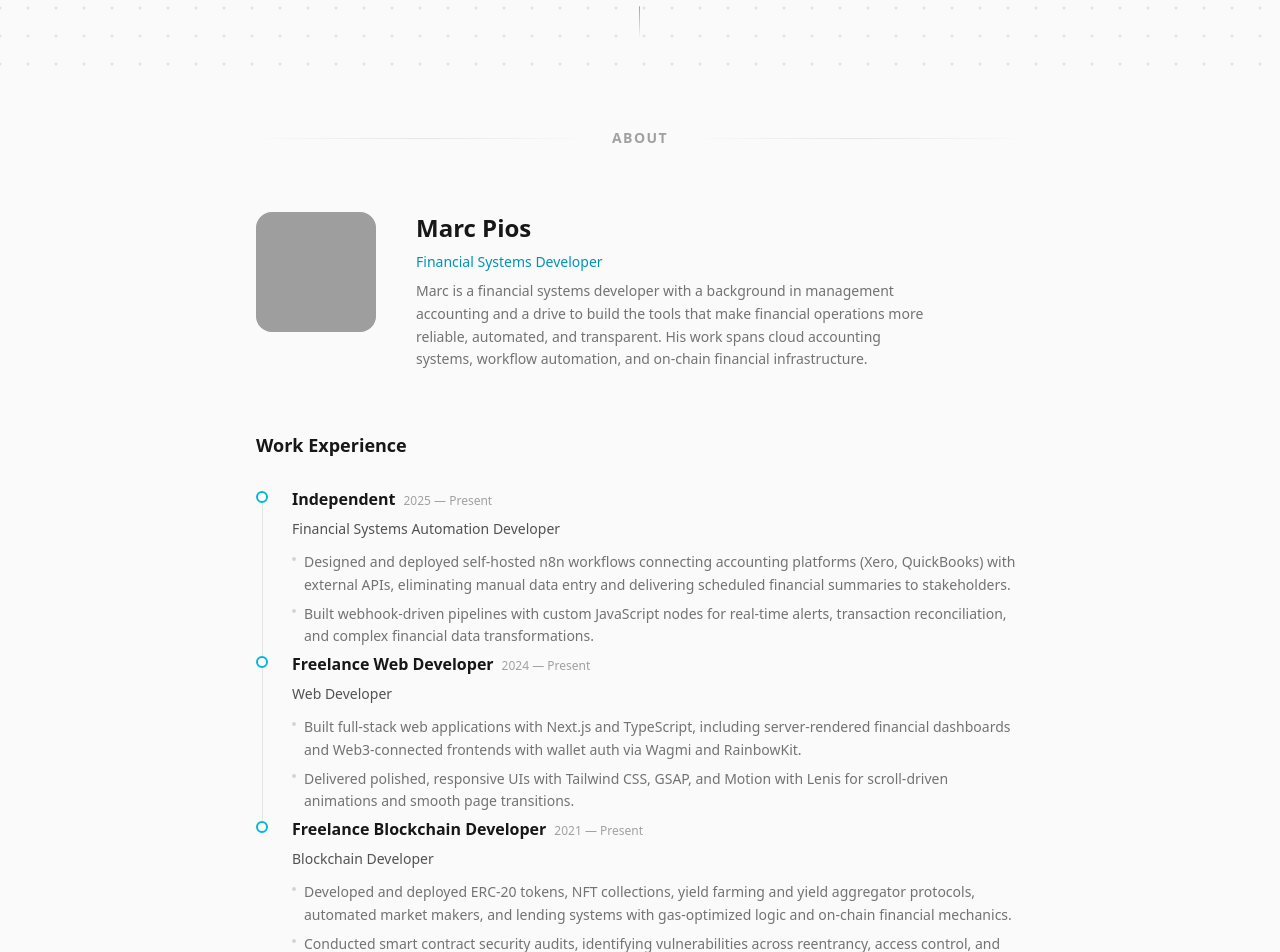
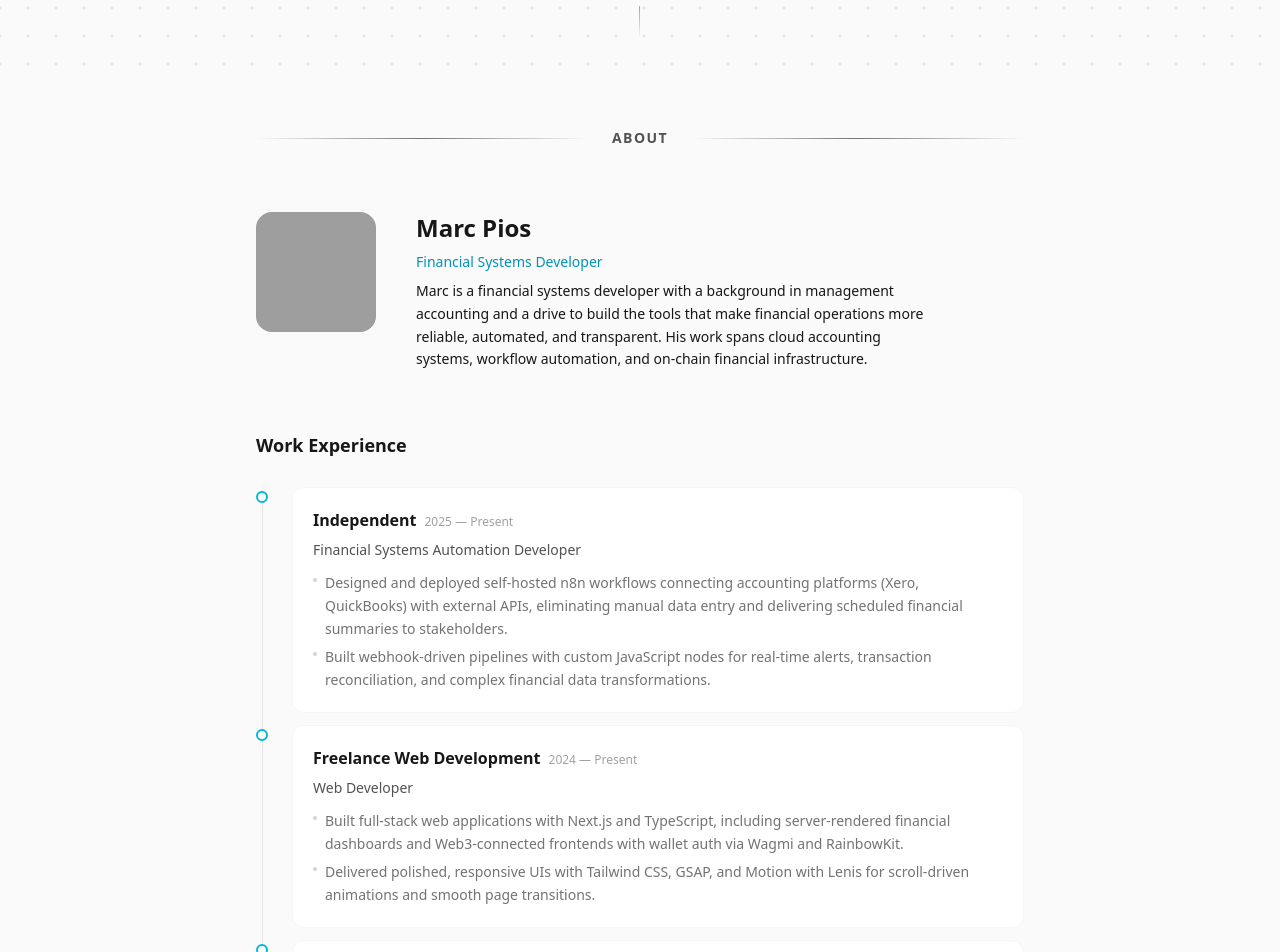
Before and after one commit to kristianism/marcpios-ui, a Next.js app: page / in a window 1280 px wide. Shown: the part 720-1672 px from the top of the page. Built offline with nearby package versions, Linux system fonts and the light colour scheme; grey boxes are pictures that could not be loaded.

Commit message:
Adjust card backgrounds and spacing

```diff
--- a/components/AboutSection.tsx
+++ b/components/AboutSection.tsx
@@ -15,11 +15,11 @@ export function AboutSection() {
         {/* Section Header */}
         <Reveal>
           <div className="mb-16 flex items-center gap-6">
-            <div className="h-px flex-1 bg-gradient-to-r from-transparent via-neutral-200 to-transparent dark:via-neutral-700" />
-            <h2 className="text-sm font-semibold uppercase tracking-widest text-neutral-400 dark:text-neutral-500">
+            <div className="h-px flex-1 bg-gradient-to-r from-transparent via-neutral-500 to-transparent dark:via-neutral-700" />
+            <h2 className="text-sm font-semibold uppercase tracking-widest text-neutral-600 dark:text-neutral-500">
               About
             </h2>
-            <div className="h-px flex-1 bg-gradient-to-r from-transparent via-neutral-200 to-transparent dark:via-neutral-700" />
+            <div className="h-px flex-1 bg-gradient-to-r from-transparent via-neutral-500 to-transparent dark:via-neutral-700" />
           </div>
         </Reveal>
 
@@ -38,7 +38,7 @@ export function AboutSection() {
                   quality={100}
                   priority
                   draggable={false}
-                  className="object-cover select-none pointer-events-none"
+                  className="object-cover pointer-evewnts-none"
                 />
               </div>
               <div className="space-y-2">
@@ -48,7 +48,7 @@ export function AboutSection() {
                 <p className="text-sm font-medium text-cyan-600 dark:text-cyan-400">
                   {person.role}
                 </p>
-                <p className="max-w-lg text-sm leading-relaxed text-neutral-500 dark:text-neutral-400">
+                <p className="max-w-lg text-sm leading-relaxed text-neutral-900 dark:text-neutral-400">
                   {about.intro.description}
                 </p>
               </div>
@@ -65,10 +65,10 @@ export function AboutSection() {
               </h3>
             </Reveal>
 
-            <div className="space-y-0">
+            <div className="space-y-4">
               {about.work.experiences.map((exp, i) => (
                 <Reveal key={exp.company} delay={i * 0.1}>
-                  <div className="relative flex gap-6 pb-10 last:pb-0">
+                  <div className="relative flex gap-6">
                     {/* Timeline */}
                     <div className="flex flex-col items-center">
                       <div className="z-10 flex h-3 w-3 shrink-0 items-center justify-center rounded-full border-2 border-cyan-500 bg-white dark:border-cyan-400 dark:bg-neutral-900" />
@@ -78,8 +78,18 @@ export function AboutSection() {
                     </div>
 
                     {/* Content */}
-                    <div className="-mt-1 flex-1 space-y-2 pb-2">
-                      <div className="flex flex-wrap items-baseline gap-2">
+                    <div
+                      className="group -mt-1 flex-1 space-y-2 relative overflow-hidden rounded-xl border border-neutral-100 bg-white p-5 transition-shadow hover:shadow-md dark:border-neutral-800 dark:bg-neutral-900/50"
+                      onMouseMove={(e) => {
+                        const rect = e.currentTarget.getBoundingClientRect();
+                        e.currentTarget.style.setProperty("--mouse-x", `${e.clientX - rect.left}px`);
+                        e.currentTarget.style.setProperty("--mouse-y", `${e.clientY - rect.top}px`);
+                      }}
+                    >
+                      <div className="pointer-events-none absolute inset-0 opacity-0 transition-opacity duration-300 group-hover:opacity-100" style={{
+                        background: "radial-gradient(250px circle at var(--mouse-x, 50%) var(--mouse-y, 50%), rgba(6,182,212,0.06), transparent 60%)",
+                      }} />
+                      <div className="relative flex flex-wrap items-baseline gap-2">
                         <h4 className="font-semibold text-neutral-900 dark:text-white">
                           {exp.company}
                         </h4>
@@ -87,10 +97,10 @@ export function AboutSection() {
                           {exp.timeframe}
                         </span>
                       </div>
-                      <p className="text-sm font-medium text-neutral-600 dark:text-neutral-300">
+                      <p className="relative text-sm font-medium text-neutral-600 dark:text-neutral-300">
                         {exp.role}
                       </p>
-                      <ul className="space-y-1.5 pt-1">
+                      <ul className="relative space-y-1.5 pt-1">
                         {exp.achievements.map((achievement, j) => (
                           <li
                             key={j}
@@ -120,11 +130,21 @@ export function AboutSection() {
             <RevealGroup className="space-y-4" staggerDelay={0.1}>
               {about.studies.institutions.map((inst) => (
                 <RevealChild key={inst.name}>
-                  <div className="rounded-xl border border-neutral-100 bg-neutral-50/50 p-5 transition-colors hover:bg-neutral-100/50 dark:border-neutral-800 dark:bg-neutral-800/30 dark:hover:bg-neutral-800/50">
-                    <h4 className="font-semibold text-neutral-900 dark:text-white">
+                  <div
+                    className="group relative overflow-hidden rounded-xl border border-neutral-100 bg-white p-5 transition-shadow hover:shadow-md dark:border-neutral-800 dark:bg-neutral-900/50"
+                    onMouseMove={(e) => {
+                      const rect = e.currentTarget.getBoundingClientRect();
+                      e.currentTarget.style.setProperty("--mouse-x", `${e.clientX - rect.left}px`);
+                      e.currentTarget.style.setProperty("--mouse-y", `${e.clientY - rect.top}px`);
+                    }}
+                  >
+                    <div className="pointer-events-none absolute inset-0 opacity-0 transition-opacity duration-300 group-hover:opacity-100" style={{
+                      background: "radial-gradient(250px circle at var(--mouse-x, 50%) var(--mouse-y, 50%), rgba(6,182,212,0.06), transparent 60%)",
+                    }} />
+                    <h4 className="relative font-semibold text-neutral-900 dark:text-white">
                       {inst.name}
                     </h4>
-                    <p className="mt-1 text-sm text-neutral-500 dark:text-neutral-400">
+                    <p className="relative mt-1 text-sm text-neutral-500 dark:text-neutral-400">
                       {inst.description}
                     </p>
                   </div>
@@ -165,7 +185,7 @@ function TimelineLine() {
       ref={ref}
       className="h-full w-px origin-top bg-neutral-200 dark:bg-neutral-700"
       initial={{ scaleY: 0 }}
-      animate={isInView ? { scaleY: 1 } : {}}
+      animate={isInView ? { scaleY: 1.10 } : {}}
       transition={{ duration: 0.8, ease: [0.16, 1, 0.3, 1] }}
     />
   );
--- a/components/Footer.tsx
+++ b/components/Footer.tsx
@@ -18,13 +18,13 @@ export function Footer() {
   const currentYear = new Date().getFullYear();
 
   return (
-    <footer className="relative w-full px-6 py-16">
+    <footer className="relative w-full px-6 py-16 select-none">
       <div className="mx-auto max-w-3xl">
         <Reveal>
           <div className="flex flex-col items-center gap-6 text-center sm:flex-row sm:justify-between sm:text-left">
             <div className="space-y-1">
               <p className="text-sm text-neutral-500 dark:text-neutral-400">
-                <span className="text-neutral-400 dark:text-neutral-500">
+                <span className="text-neutral-900 dark:text-neutral-500">
                   © {currentYear} /
                 </span>{" "}
                 {person.name}
@@ -41,7 +41,7 @@ export function Footer() {
                     href={item.link}
                     target="_blank"
                     rel="noopener noreferrer"
-                    className="flex h-9 w-9 items-center justify-center rounded-lg text-neutral-400 transition-colors hover:bg-neutral-100 hover:text-neutral-600 dark:text-neutral-500 dark:hover:bg-neutral-800 dark:hover:text-neutral-300"
+                    className="flex h-9 w-9 items-center justify-center rounded-lg text-neutral-900 transition-colors hover:bg-neutral-100 hover:text-neutral-600 dark:text-neutral-500 dark:hover:bg-neutral-800 dark:hover:text-neutral-300"
                     aria-label={item.name}
                   >
                     <Icon size={18} />
--- a/components/GallerySection.tsx
+++ b/components/GallerySection.tsx
@@ -14,11 +14,11 @@ export function GallerySection() {
       <div className="mx-auto max-w-4xl">
         <Reveal>
           <div className="mb-16 flex items-center gap-6">
-            <div className="h-px flex-1 bg-gradient-to-r from-transparent via-neutral-200 to-transparent dark:via-neutral-700" />
-            <h2 className="text-sm font-semibold uppercase tracking-widest text-neutral-400 dark:text-neutral-500">
+            <div className="h-px flex-1 bg-gradient-to-r from-transparent via-neutral-500 to-transparent dark:via-neutral-700" />
+            <h2 className="text-sm font-semibold uppercase tracking-widest text-neutral-600 dark:text-neutral-500">
               Gallery
             </h2>
-            <div className="h-px flex-1 bg-gradient-to-r from-transparent via-neutral-200 to-transparent dark:via-neutral-700" />
+            <div className="h-px flex-1 bg-gradient-to-r from-transparent via-neutral-500 to-transparent dark:via-neutral-700" />
           </div>
         </Reveal>
 
--- a/components/ProjectsSection.tsx
+++ b/components/ProjectsSection.tsx
@@ -10,11 +10,11 @@ export function ProjectsSection() {
       <div className="mx-auto max-w-3xl">
         <Reveal>
           <div className="mb-16 flex items-center gap-6">
-            <div className="h-px flex-1 bg-gradient-to-r from-transparent via-neutral-200 to-transparent dark:via-neutral-700" />
-            <h2 className="text-sm font-semibold uppercase tracking-widest text-neutral-400 dark:text-neutral-500">
+            <div className="h-px flex-1 bg-gradient-to-r from-transparent via-neutral-500 to-transparent dark:via-neutral-700" />
+            <h2 className="text-sm font-semibold uppercase tracking-widest text-neutral-600 dark:text-neutral-500">
               Selected Works
             </h2>
-            <div className="h-px flex-1 bg-gradient-to-r from-transparent via-neutral-200 to-transparent dark:via-neutral-700" />
+            <div className="h-px flex-1 bg-gradient-to-r from-transparent via-neutral-500 to-transparent dark:via-neutral-700" />
           </div>
         </Reveal>
 
--- a/lib/portfolio-data.ts
+++ b/lib/portfolio-data.ts
@@ -43,7 +43,7 @@ export const home = {
   title: `${person.name}'s Portfolio`,
   description: `Portfolio website showcasing my work as a ${person.role}`,
   headline: "Bridging the gap between financial integrity and scalable code.",
-  subline: `I'm ${person.firstName}, a ${person.role.toLowerCase()} specializing in building robust infrastructure where financial logic meets high-performance code. After hours, I build my own projects.`,
+  subline: `I'm ${person.firstName}, a developer with a finance background, building the tools that automate, audit, and scale financial operations.`,
 };
 
 export const about = {
@@ -68,7 +68,7 @@ export const about = {
         ],
       },
       {
-        company: "Freelance Web Developer",
+        company: "Freelance Web Development",
         timeframe: "2024 — Present",
         role: "Web Developer",
         achievements: [
@@ -77,7 +77,7 @@ export const about = {
         ],
       },
       {
-        company: "Freelance Blockchain Developer",
+        company: "Freelance Blockchain Development",
         timeframe: "2021 — Present",
         role: "Blockchain Developer",
         achievements: [
```
